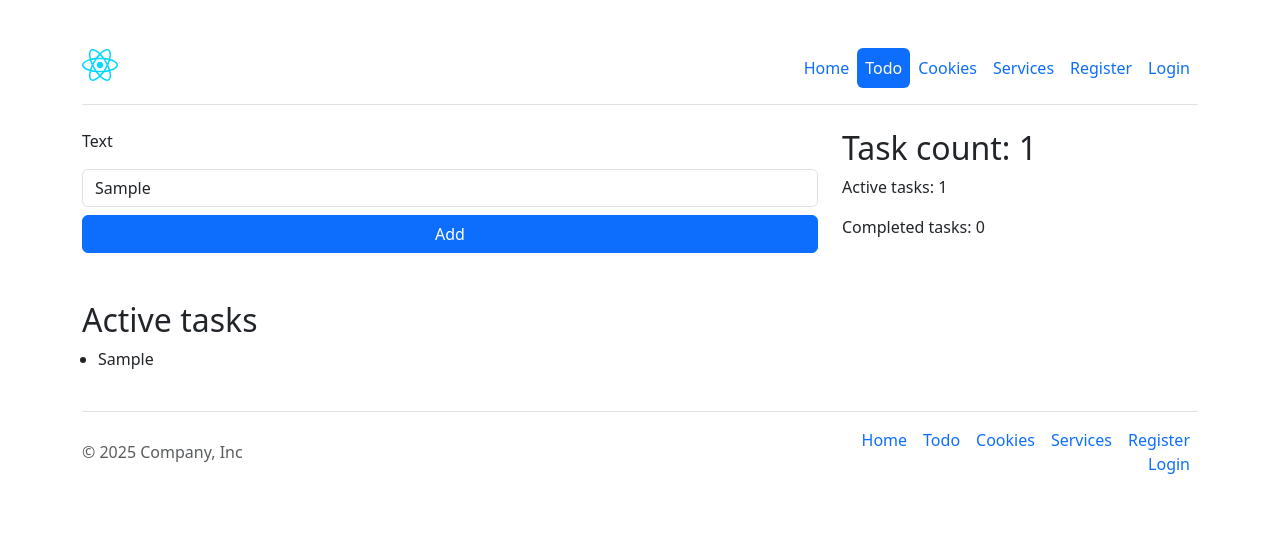
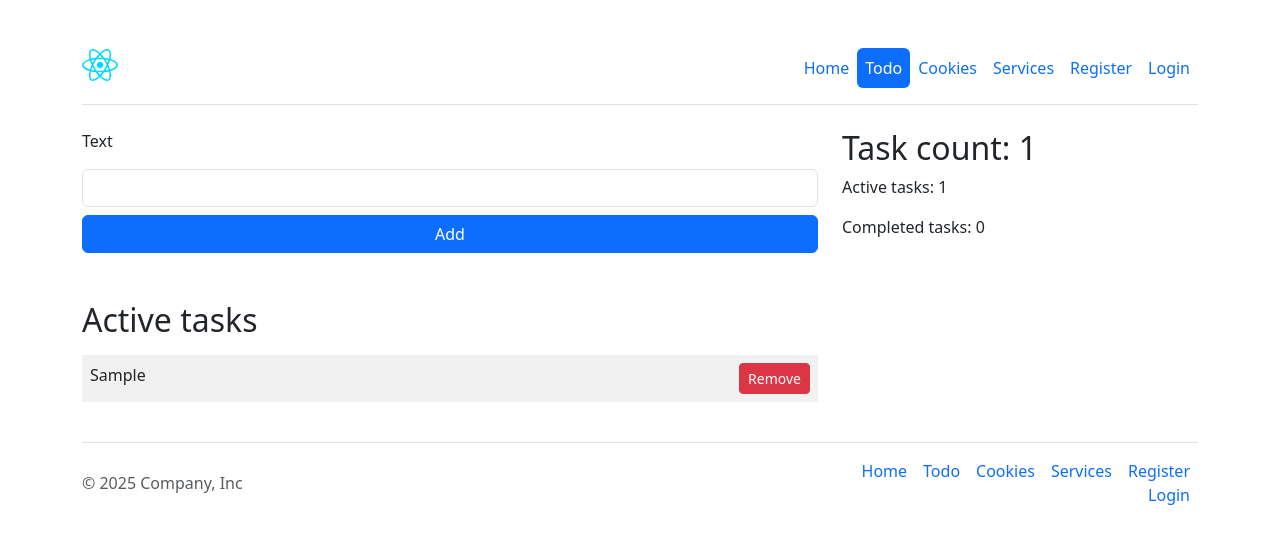
Before and after one commit to SplaTT141/react, a React (Vite) app: page /todo in a window 1280 px wide. Both pictures are taken after typing "Sample" into the empty fields and a click on the button "Add". Shown: the top 544 px of the page. Built offline with nearby package versions, Linux system fonts and the light colour scheme.

Commit message:
todo list

```diff
--- a/src/components/todo/TodoForm.jsx
+++ b/src/components/todo/TodoForm.jsx
@@ -1,6 +1,6 @@
 import { useState } from "react";
 
-export function TodoForm({ addTask }) {
+export function TodoForm({ addTaskFunc }) {
     const [text, setText] = useState('');
 
     function handleTextChange(e) {
@@ -9,7 +9,8 @@ export function TodoForm({ addTask }) {
 
     function handleFormSubmit(e) {
         e.preventDefault();
-        addTask(text);
+        addTaskFunc(text);
+        setText('');
     }
 
     return (
--- a/src/components/todo/TodoList.jsx
+++ b/src/components/todo/TodoList.jsx
@@ -1,10 +1,16 @@
-export function TodoList({list}) {
+export function TodoList({ list, modifyTaskFunc }) {
     return (
         <>
             <h2>Active tasks</h2>
-            <ul className="ps-3">
+            <ul style={{paddingLeft: 0}}>
                 {
-                    list.map(item => <li key={item.id}>{item.text}</li>)
+                    list.map(item => (
+                        <li className="d-flex my-3 p-2" key={item.id}
+                            style={{ backgroundColor: '#f1f1f1' }}>
+                            {item.text}
+                            <button onClick={() => modifyTaskFunc(item.id)} className="btn btn-danger btn-sm ms-auto">Remove</button>
+                        </li>
+                    ))
                 }
             </ul>
         </>
--- a/src/pages/Todo.jsx
+++ b/src/pages/Todo.jsx
@@ -5,9 +5,7 @@ import { TodoStats } from "../components/todo/TodoStats";
 
 export function Todo() {
     const [id, setId] = useState(1);
-    const [list, setList] = useState([
-
-    ]);
+    const [list, setList] = useState([]);
 
     function addTask(text) {
         setList(currentList => [
@@ -21,13 +19,21 @@ export function Todo() {
         setId(id => id + 1);
     }
 
+    function modifyTask(taskId) {
+        setList(currectList => currectList.map(
+            task => task.id === taskId ? {
+                ...task,
+                isCompleted: true,
+            } : task));
+    }
+
     return (
         <main>
             <div className="container">
                 <div className="row flex-column-reverse flex-md-row">
                     <div className="col-12 col-md-8">
-                        <TodoForm addTask={addTask}/>
-                        <TodoList list={list.filter(item => !item.isCompleted)} />
+                        <TodoForm addTaskFunc={addTask} />
+                        <TodoList modifyTaskFunc={modifyTask} list={list.filter(item => !item.isCompleted)} />
                     </div>
                     <div className="col-12 col-md-4 mb-5">
                         <TodoStats
```
